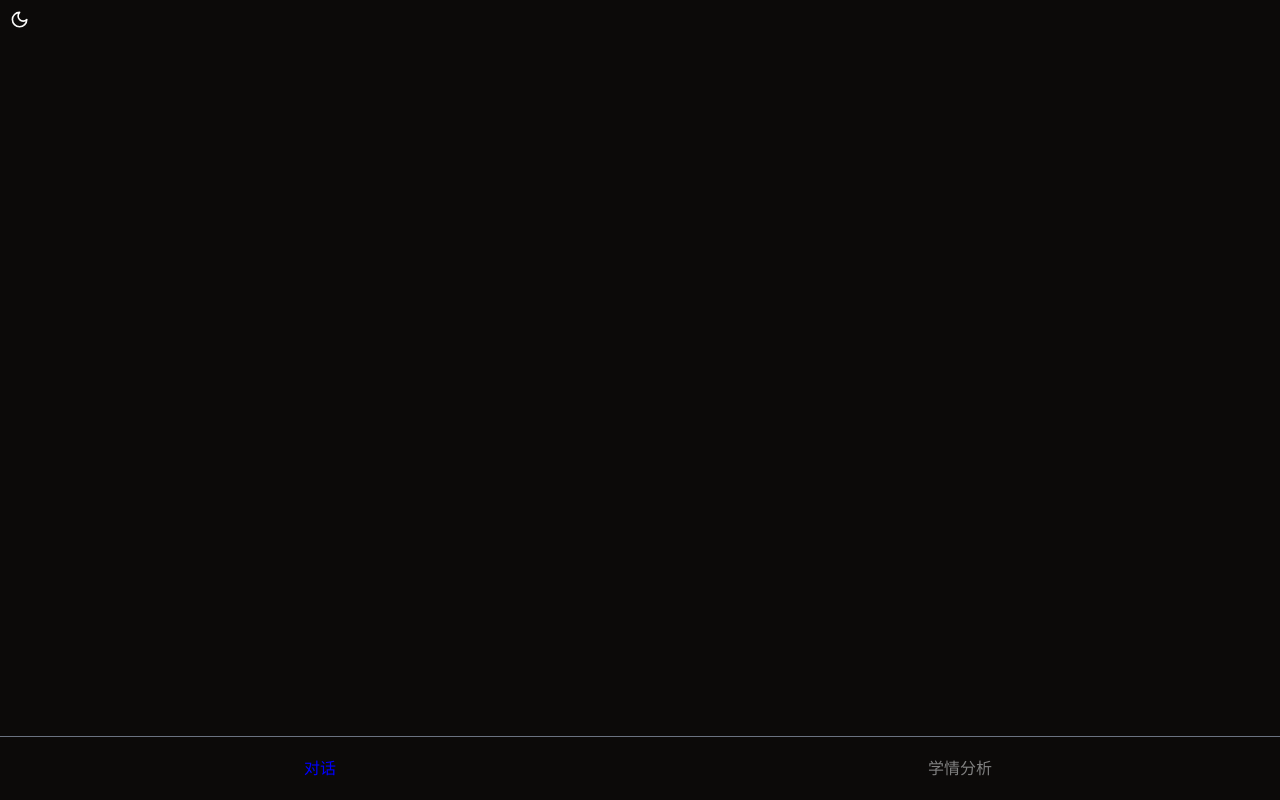
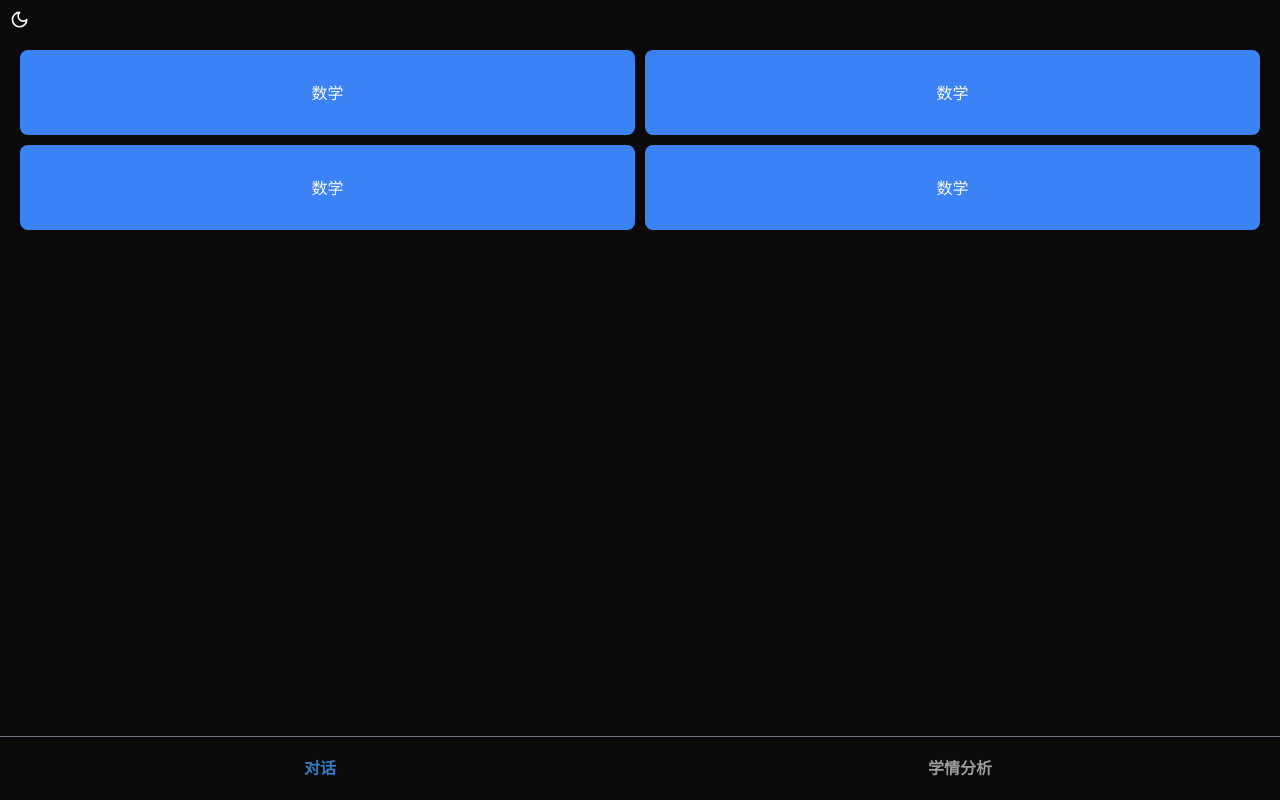
Before and after one commit to BlackishGreen33/ZhiJing-FE, a Next.js app: page / in a window 1280 px wide. Built offline with nearby package versions, Linux system fonts and the light colour scheme.

Commit message:
✨ feat：新增科目清单

```diff
--- a/app/(main)/page.tsx
+++ b/app/(main)/page.tsx
@@ -1,10 +1,26 @@
 import { ModeToggle } from "@/components/mode-toggle";
 import Navbar from "@/components/navbar";
+
+import "./test.css";
 
 export default function Home() {
 	return (
 		<main>
 			<ModeToggle />
+			<div className="w-full h-[25vh] grid grid-cols-2 grid-rows-2 gap-x-[10px] gap-y-[10px] px-[20px] py-[10px]">
+				<div className="bg-blue-500 rounded-lg flex justify-center items-center">
+					<div className="item">数学</div>
+				</div>
+				<div className="bg-blue-500 rounded-lg flex justify-center items-center">
+					<div className="item">数学</div>
+				</div>
+				<div className="bg-blue-500 rounded-lg flex justify-center items-center">
+					<div className="item">数学</div>
+				</div>
+				<div className="bg-blue-500 rounded-lg flex justify-center items-center">
+					<div className="item">数学</div>
+				</div>
+			</div>
 			<Navbar />
 		</main>
 	);
--- a/components/navbar.tsx
+++ b/components/navbar.tsx
@@ -33,7 +33,7 @@ const Box: React.FC<BoxProps> = ({ id, content, activeItemId, updateActiveItemId
 
   const scaleStyle: React.CSSProperties = {
     transform: `scale(${scaleValue})`,
-    color: activeItemId === id ? "blue" : "gray",
+    color: activeItemId === id ? "#327cc6" : "#9c9c9c",
   };
 
   return (
@@ -42,7 +42,7 @@ const Box: React.FC<BoxProps> = ({ id, content, activeItemId, updateActiveItemId
       style={scaleStyle}
       className="flex flex-1 justify-center items-center"
     >
-      <div className="flex justify-center items-center w-40 h-5vh">
+      <div className="flex justify-center items-center w-40 h-5vh font-semibold">
         {content}
       </div>
     </div>
```
Also changed, not shown: app/(main)/test.css (added).
